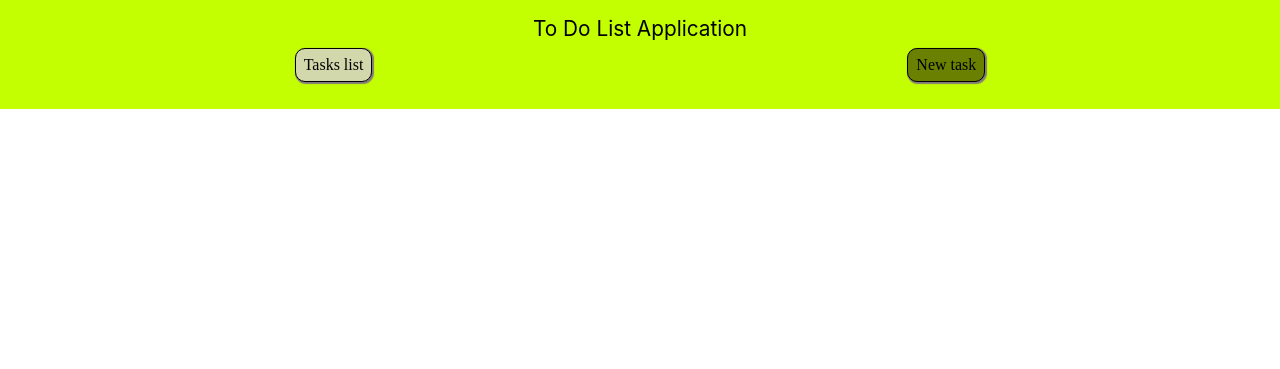
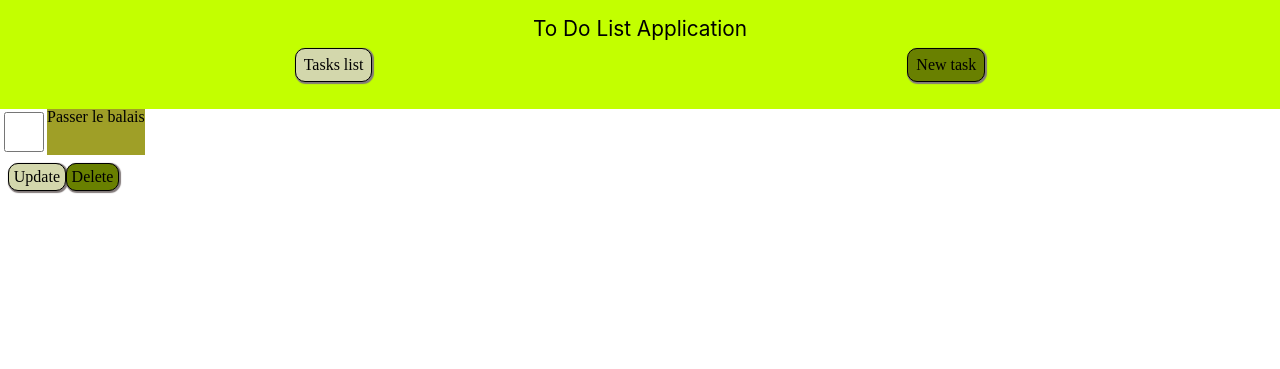
Before and after one commit to tbressel/-DWWM--todolist, a PHP site: page / in a window 1280 px wide. Shown: the top 369 px of the page. Run offline with PHP 8.4, Linux system fonts and the light colour scheme; some web fonts are replaced.

Commit message:
task component

```diff
--- a/assets/style/index.css
+++ b/assets/style/index.css
@@ -1,3 +1,4 @@
+@charset "UTF-8";
 /* http://meyerweb.com/eric/tools/css/reset/
    v2.0 | 20110126
    License: none (public domain)
@@ -94,3 +95,70 @@ table {
   padding: 0.5rem;
   box-shadow: rgb(131, 123, 123) 1px 1px 1px 1px;
 }
+.main__container {
+  display: flex;
+  flex-direction: row;
+      .left__container {
+          display: flex;
+          flex-direction: column;
+
+          .top__container {
+              display: flex;
+              flex-direction: row;
+              justify-content: flex-start;
+
+              input[type="checkbox"] {
+                  width: 40px;
+                  height: 40px;
+              }
+
+              .top__container--task_name {
+                  background-color: rgb(159, 159, 39);
+              }
+          }
+
+          .bot__container {
+              display: flex;
+              flex-direction: row;
+              justify-content: flex-start;
+
+              .task__action {
+                  display: flex;
+                  flex-direction: row;
+                  justify-content: flex-start;
+
+                  padding: 0.5rem;
+
+
+                  .btn__update {
+                      background-color: rgb(211, 215, 172);
+                      border-radius: 10px;
+                      border: solid 1px black;
+                      padding: 0.3rem;
+                      box-shadow: rgb(131, 123, 123) 1px 1px 1px 1px;
+                  }
+
+                  .btn__delete {
+                      background-color: rgb(105, 128, 0);
+                      border-radius: 10px;
+                      border: solid 1px black;
+                      padding: 0.3rem;
+                      box-shadow: rgb(131, 123, 123) 1px 1px 1px 1px;
+                  }
+              }
+          }
+
+      }
+
+      .right__container {
+          display: flex;
+          flex-direction: row;
+          justify-content: space-around;
+          background-color: rgb(105, 128, 0);
+          .right__container--arrows {
+              display: flex;
+              flex-direction: column;
+              background-color: rgb(118, 13, 147);
+          }
+      }
+  }
--- a/assets/style/index.scss
+++ b/assets/style/index.scss
@@ -1,9 +1,10 @@
 // import des fichiers de settings
 @import './reset.scss';
 @import './variables.scss';
-// @import './global.scss';
+@import './global.scss';
 
 
 
 // import des composants
 @import '../../components/header/header.scss';
+@import '../../components/task/task.scss';
--- /dev/null
+++ b/components/task/task.php
@@ -0,0 +1,47 @@
+<?php
+
+
+echo '<div class="main__container">
+
+    <div class="left__container">
+        <div class="top__container">
+            <input type="checkbox" id="task_state">
+            <div class="top__container--task_name">
+                <p>
+                    Passer le balais
+                </p>
+            </div>
+        </div>
+        <div class="bot__container">
+            <ul class="task__action">
+                <li class="btn">
+                    <p class="btn__update">
+                        Update
+                    </p>
+                </li>
+                <li class="btn">
+                    <p class="btn__delete">
+                        Delete
+                    </p>
+                </li>
+            </ul>
+        </div>
+    </div>
+
+    <div class="right__container">
+        <div class="right__containter--arrows">
+            <p>
+                <img src="../../assets/svg/angles-up-solid.svg" alt="">
+            </p>
+
+            <p>
+                <img src="../../assets/svg/angles-down-solid.svg" alt="">
+            </p>
+
+
+
+        </div>
+    </div>
+</div>'
+
+?>
--- a/index.php
+++ b/index.php
@@ -7,7 +7,7 @@ include_once 'includes/_head.php';
 <body>
 
 <?php include_once './components/header/header.php';?>
-
+<?php include_once './components/task/task.php';?>
 
 <script src="./assets/scripts/script.js"></script>
 
```
Also changed, not shown: assets/style/task.css (added, +57 -0 lines), components/task/task.scss (added, +65 -0 lines).
